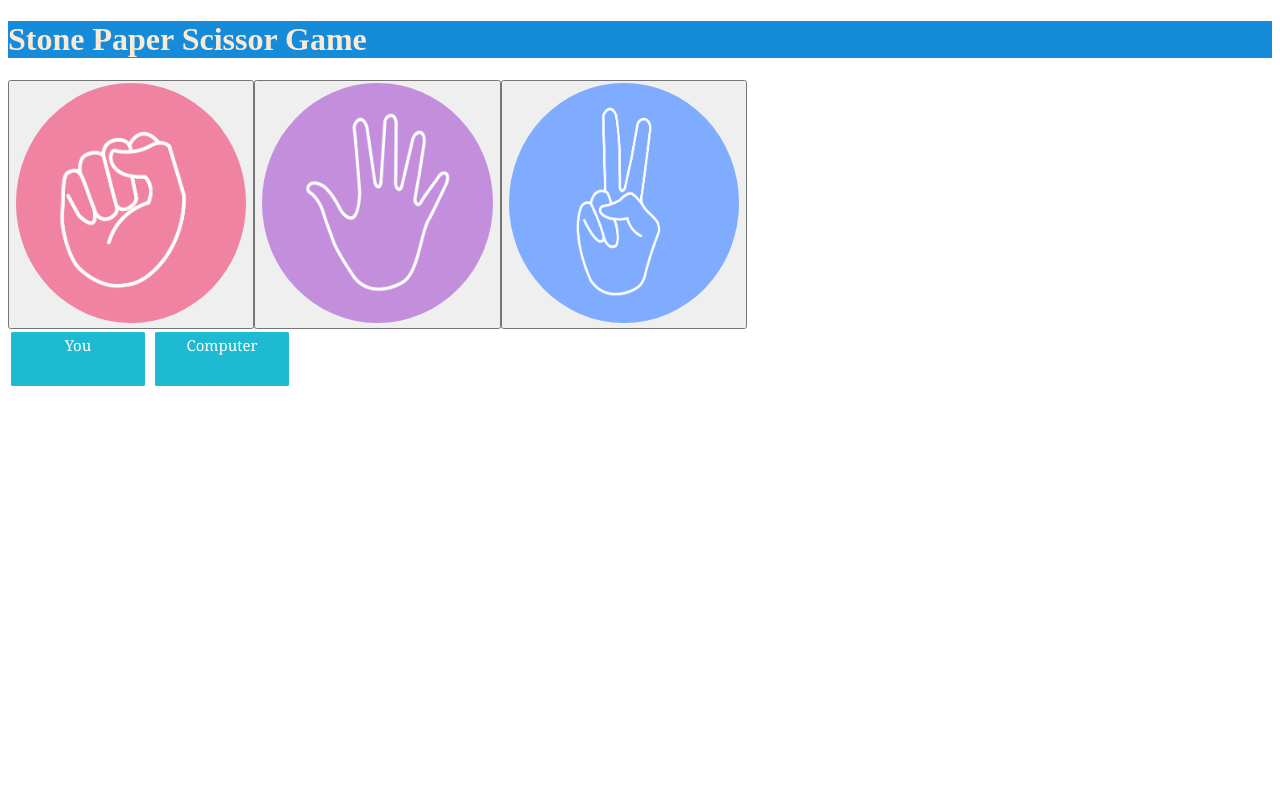
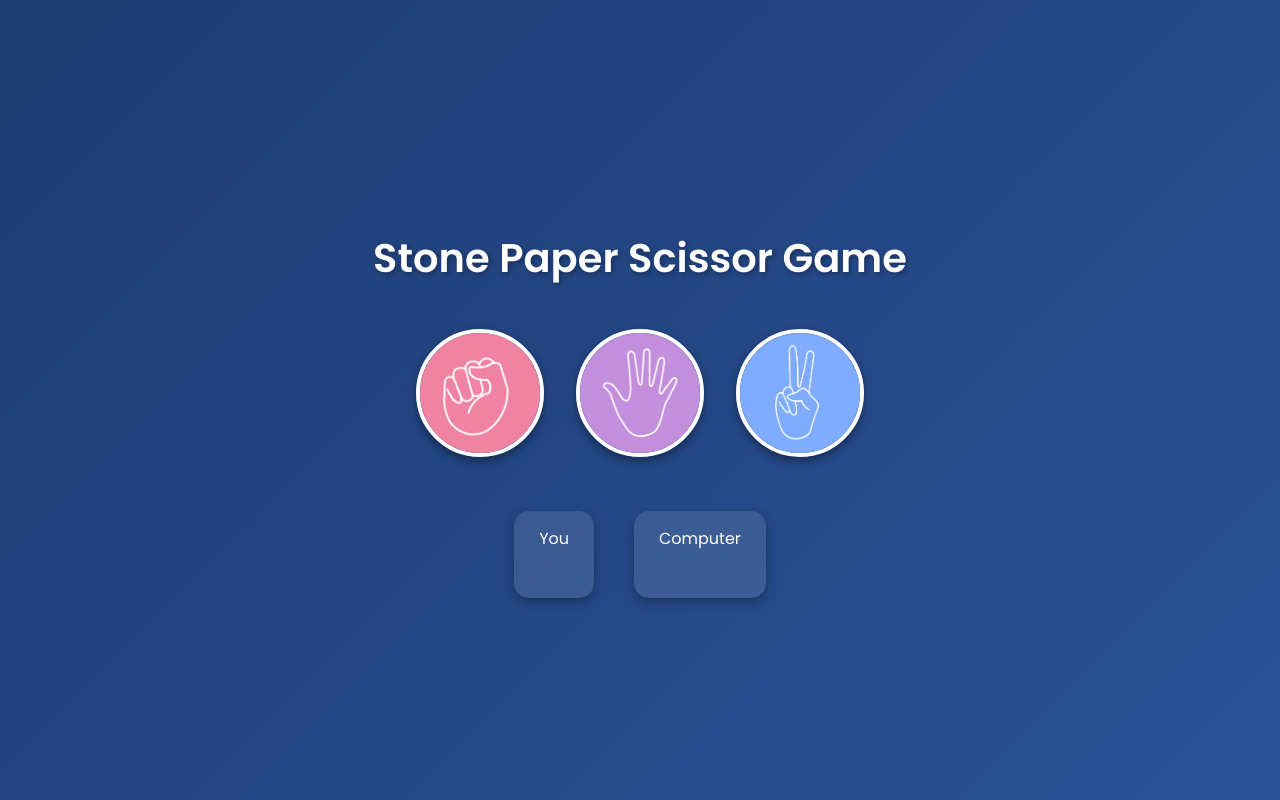
Before and after one commit to Naresh80N/STONEPAPERSCISSOR, a plain HTML site: page index.html in a window 1280 px wide. Drawn offline with Linux system fonts and the light colour scheme.

Commit message:
Update Style.css

```diff
--- a/Style.css
+++ b/Style.css
@@ -1,47 +1,79 @@
-h1{
-    background-color: rgb(22, 139, 218);
-    color: antiquewhite;
-    font-family: 'Times New Roman', Times, serif;
+/* Import a modern font */
+@import url("https://fonts.googleapis.com/css2?family=Poppins:wght@400;600&display=swap");
 
+body {
+  margin: 0;
+  padding: 0;
+  font-family: "Poppins", sans-serif;
+  background: linear-gradient(135deg, #1e3c72, #2a5298);
+  color: #fff;
+  text-align: center;
+  min-height: 100vh;
+  display: flex;
+  flex-direction: column;
+  justify-content: center;
+  align-items: center;
 }
-.button:hover{
-    border:2px solid black;
 
+header h1 {
+  font-size: 2.5rem;
+  margin-bottom: 20px;
+  color: #fff;
+  text-shadow: 2px 2px 5px rgba(0, 0, 0, 0.3);
 }
-/* .button{
-    width:5vw;
-    height:5vh;
-    border-radius:50%;
-} */
- .select{
-    display:flex;
-    align-items: center;
- }
-img{
-    width:18vw;
-    height:30vh;
-    border-radius:50%;
-    border: none;
+
+/* Game buttons */
+.select {
+  display: flex;
+  gap: 20px;
+  margin: 20px 0;
 }
-.MN{
-    width:10vw;
-    height:6vh;
-    background-color:rgb(30, 186, 210);
-    color:white;
-    font-family: Cambria, Cochin, Georgia, Times, 'Times New Roman', serif;
-    font-size: 15px;
-    text-align: center;
-    vertical-align: middle;
-    border-radius: 2%;
-    border: none;
-    padding: 3px;
-    margin: 3px;
-    display: inline-block;
+
+.button {
+  background: transparent;
+  border: none;
+  cursor: pointer;
+  transition: transform 0.2s ease, box-shadow 0.2s ease;
 }
-.n{
-    width:10px;
-    background-color: cornsilk;
-    color: black;
-    font-family: 'Segoe UI', Tahoma, Geneva, Verdana, sans-serif;
-    font-size: 5px;
+
+.button img {
+  width: 120px;
+  height: 120px;
+  border-radius: 50%;
+  border: 4px solid #fff;
+  box-shadow: 0px 4px 10px rgba(0, 0, 0, 0.4);
+  transition: transform 0.2s ease;
 }
+
+.button:hover img {
+  transform: scale(1.1);
+  box-shadow: 0px 6px 15px rgba(0, 0, 0, 0.6);
+}
+
+/* Scoreboard */
+.result {
+  display: flex;
+  justify-content: center;
+  gap: 40px;
+  margin-top: 30px;
+}
+
+.MN {
+  background: rgba(255, 255, 255, 0.1);
+  padding: 15px 25px;
+  border-radius: 15px;
+  box-shadow: 0px 4px 12px rgba(0, 0, 0, 0.3);
+}
+
+.user {
+  font-size: 1.2rem;
+  font-weight: 600;
+  display: block;
+  margin-bottom: 8px;
+}
+
+.n {
+  font-size: 2rem;
+  font-weight: bold;
+  color: #ffd700;
+}
```
